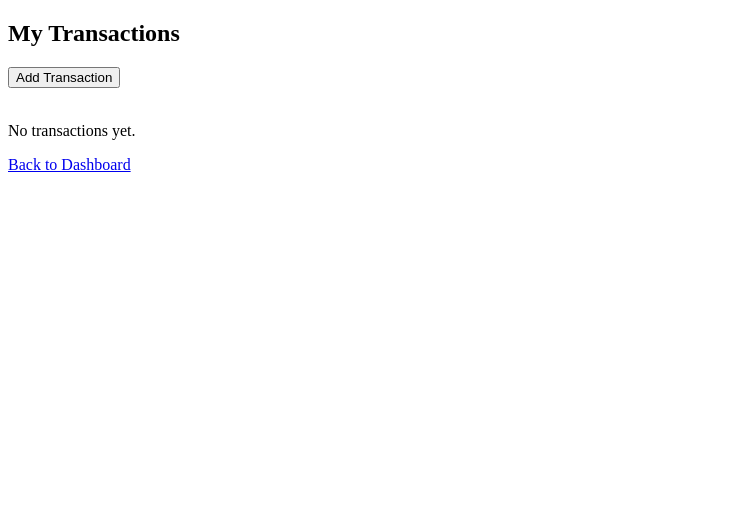
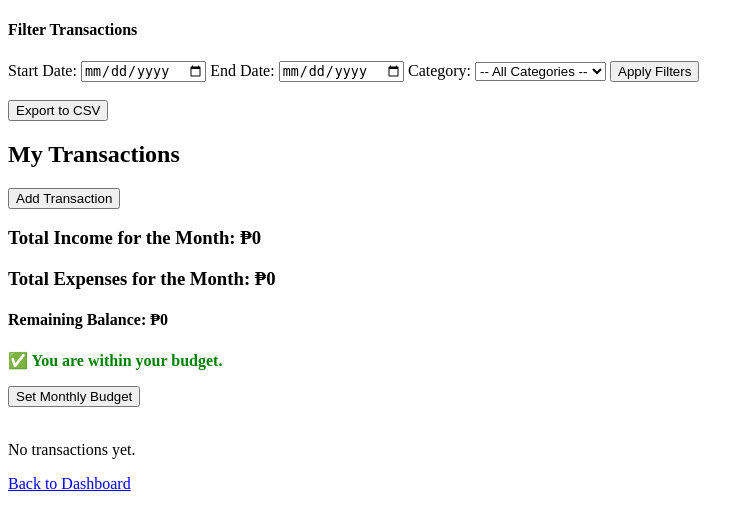
Before and after one commit to bacarralevi/pocket, a Django app: page /accounts/transactions/ in a window 1280 px wide. Shown: the top 530 px of the page, without its empty margins (0-754 px from the left). Run offline with Django 5.2, Linux system fonts and the light colour scheme; a user stored in the database is signed in; data comes from the database, SQL or seed files in the repository; both versions use the stored data as it was after the commit.

Commit message:
Allow users to define monthly budgets per category or in total. Allow users to export their income/expense data to a CSV file. Include filters for date ranges or categories if possible.

```diff
--- a/budgettracker/accounts/models.py
+++ b/budgettracker/accounts/models.py
@@ -1,5 +1,6 @@
 from django.db import models
 from django.contrib.auth.models import User
+from django.utils import timezone
 
 
 class Category(models.Model):
@@ -26,3 +27,13 @@ class Transaction(models.Model):
 
     def __str__(self):
         return f"{self.title} - {self.type} - {self.amount}"
+
+
+class Budget(models.Model):
+    user = models.ForeignKey(User, on_delete=models.CASCADE)
+    category = models.ForeignKey(Category, on_delete=models.CASCADE, null=True, blank=True)
+    amount = models.DecimalField(max_digits=10, decimal_places=2)
+    month = models.DateField(default=timezone.now)  # use the first day of the month
+
+    def __str__(self):
+        return f"{self.user.username} - {self.category.name if self.category else 'Total'}"
--- a/budgettracker/accounts/templates/accounts/transactions.html
+++ b/budgettracker/accounts/templates/accounts/transactions.html
@@ -6,15 +6,71 @@
     <meta charset="UTF-8">
     <meta name="viewport" content="width=device-width, initial-scale=1.0">
     <title>My Transactions</title>
+    <style>
+        .warning {
+            color: red;
+            font-weight: bold;
+            margin-top: 10px;
+        }
+        .positive {
+            color: green;
+            font-weight: bold;
+            margin-top: 10px;
+        }
+    </style>
 </head>
 <body>
+
+
+        <h4>Filter Transactions</h4>
+        <form method="get" action="">
+            Start Date: <input type="date" name="start_date" value="{{ request.GET.start_date }}">
+            End Date: <input type="date" name="end_date" value="{{ request.GET.end_date }}">
+            Category:
+            <select name="category_id">
+                <option value="">-- All Categories --</option>
+                {% for cat in all_categories %}
+                    <option value="{{ cat.id }}" {% if request.GET.category_id == cat.id|stringformat:"s" %}selected{% endif %}>{{ cat.name }}</option>
+                {% endfor %}
+            </select>
+            <button type="submit">Apply Filters</button>
+        </form>
+        <br>
+
+
+        <form method="get" action="{% url 'export_transactions_csv' %}">
+            <input type="hidden" name="start_date" value="{{ request.GET.start_date }}">
+            <input type="hidden" name="end_date" value="{{ request.GET.end_date }}">
+            <input type="hidden" name="category_id" value="{{ request.GET.category_id }}">
+            <button type="submit">Export to CSV</button>
+        </form>
+
+
     <h2>My Transactions</h2>
 
     <a href="{% url 'create_transaction' %}">
         <button>Add Transaction</button>
     </a>
 
+    <h3>Total Income for the Month: ₱{{ total_income }}</h3>
+    <h3>Total Expenses for the Month: ₱{{ total_expenses }}</h3>
+    <h4>Remaining Balance: ₱{{ remaining_balance }}</h4>
+
+    <!-- 🚨 Budget Warning Message -->
+    {% if remaining_balance < 0 %}
+        <p class="warning">⚠️ Warning: You have exceeded your monthly budget!</p>
+    {% else %}
+        <p class="positive">✅ You are within your budget.</p>
+    {% endif %}
+
+    <a href="{% url 'set_budget' %}">
+        <button>Set Monthly Budget</button>
+    </a>
+
+
     <br><br>
+
+    <!-- ✅ THEN show the transaction table -->
 
     {% if transactions %}
         <table border="1">
--- a/budgettracker/accounts/urls.py
+++ b/budgettracker/accounts/urls.py
@@ -2,6 +2,7 @@
 
 from django.urls import path
 from . import views
+from .views import set_budget
 
 urlpatterns = [
     path('register/', views.register, name='register'),
@@ -12,4 +13,6 @@ urlpatterns = [
     path('transactions/create/', views.create_transaction, name='create_transaction'),
     path('transactions/edit/<int:transaction_id>/', views.edit_transaction, name='edit_transaction'),
     path('transactions/delete/<int:transaction_id>/', views.delete_transaction, name='delete_transaction'),
+    path('set-budget/', set_budget, name='set_budget'),
+    path('export_csv/', views.export_transactions_csv, name='export_transactions_csv'),
 ]
--- a/budgettracker/accounts/views.py
+++ b/budgettracker/accounts/views.py
@@ -1,10 +1,15 @@
-from .models import Transaction, Category
+from .models import Transaction, Category, Budget
 from django.shortcuts import render, redirect
 from django.contrib.auth.forms import UserCreationForm, AuthenticationForm
 from django.contrib.auth import login, logout
 from django.contrib.auth.decorators import login_required
 from django.db.models import Sum
 from datetime import datetime
+from .forms import BudgetForm
+from django.utils.dateparse import parse_date
+from datetime import datetime
+import csv
+from django.http import HttpResponse
 
 
 # Registration View
@@ -76,9 +81,38 @@ def dashboard(request):
 # Transactions View
 @login_required
 def transactions(request):
-    user_transactions = Transaction.objects.filter(user=request.user).order_by('-date')
+    user = request.user
+    transactions = Transaction.objects.filter(user=user).order_by('-date')
+    categories = Category.objects.all()
 
-    return render(request, 'accounts/transactions.html', {'transactions': user_transactions})
+    start_date = request.GET.get('start_date')
+    end_date = request.GET.get('end_date')
+    category_id = request.GET.get('category_id')
+
+    if start_date:
+        transactions = transactions.filter(date__gte=parse_date(start_date))
+    if end_date:
+        transactions = transactions.filter(date__lte=parse_date(end_date))
+    if category_id:
+        transactions = transactions.filter(category_id=category_id)
+
+    # Monthly totals
+    today = datetime.today()
+    this_month = today.month
+    this_year = today.year
+
+    monthly_transactions = transactions.filter(date__month=this_month, date__year=this_year)
+    total_income = sum(t.amount for t in monthly_transactions if t.type == 'Income')
+    total_expenses = sum(t.amount for t in monthly_transactions if t.type == 'Expense')
+    remaining_balance = total_income - total_expenses
+
+    return render(request, 'accounts/transactions.html', {
+        'transactions': transactions,
+        'total_income': total_income,
+        'total_expenses': total_expenses,
+        'remaining_balance': remaining_balance,
+        'all_categories': categories,
+    })
 
 
 # Create Transaction View
@@ -139,3 +173,52 @@ def delete_transaction(request, transaction_id):
         return redirect('transactions')
 
     return render(request, 'accounts/delete_transaction.html', {'transaction': transaction})
+
+
+
+# Budget Page
+@login_required
+def set_budget(request):
+    if request.method == 'POST':
+        form = BudgetForm(request.POST)
+        if form.is_valid():
+            budget = form.save(commit=False)
+            budget.user = request.user
+            budget.save()
+            return redirect('transactions')
+    else:
+        form = BudgetForm()
+
+    return render(request, 'accounts/set_budget.html', {'form': form})
+
+
+
+# Export Transactions to CSV
+def export_transactions_csv(request):
+    user = request.user
+    transactions = Transaction.objects.filter(user=user)
+
+    start_date = request.GET.get('start_date')
+    end_date = request.GET.get('end_date')
+    category_id = request.GET.get('category_id')
+
+    if start_date:
+        transactions = transactions.filter(date__gte=start_date)
+    if end_date:
+        transactions = transactions.filter(date__lte=end_date)
+    if category_id:
+        transactions = transactions.filter(category__id=category_id)
+
+    # Create the HttpResponse with CSV header
+    response = HttpResponse(content_type='text/csv')
+    response['Content-Disposition'] = 'attachment; filename=transactions.csv'
+
+    writer = csv.writer(response)
+    writer.writerow(['Title', 'Amount', 'Date', 'Type', 'Category', 'Notes'])
+
+    for t in transactions:
+        writer.writerow([
+            t.title, t.amount, t.date, t.type, t.category.name if t.category else "", t.notes
+        ])
+
+    return response
```
Also changed, not shown: budgettracker/accounts/forms.py (added, +7 -0 lines), budgettracker/accounts/templates/accounts/create_transaction.html (+20 -2 lines), budgettracker/accounts/templates/accounts/dashboard.html (+19 -0 lines), budgettracker/accounts/templates/accounts/set_budget.html (added, +9 -0 lines), budgettracker/db.sqlite3.
